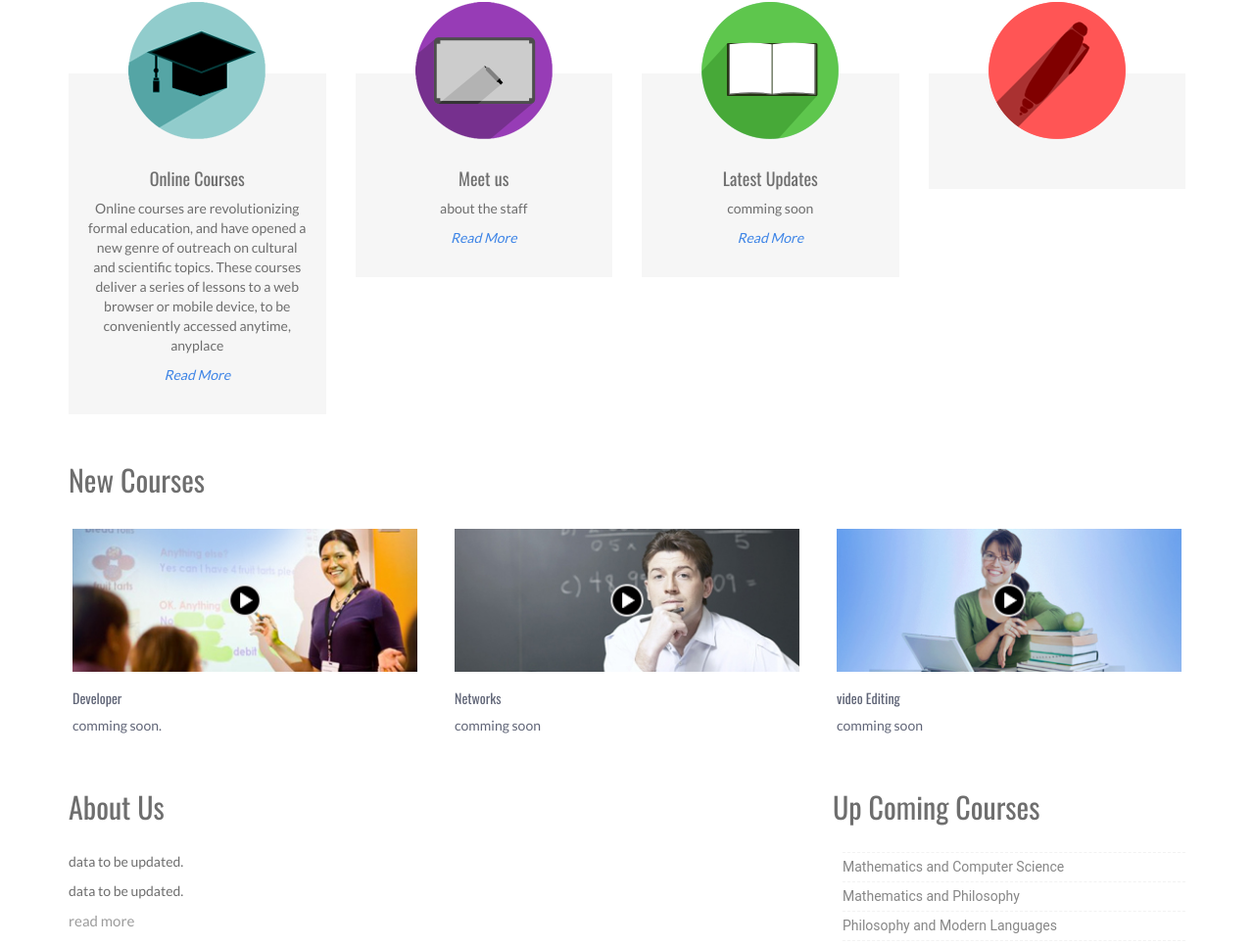
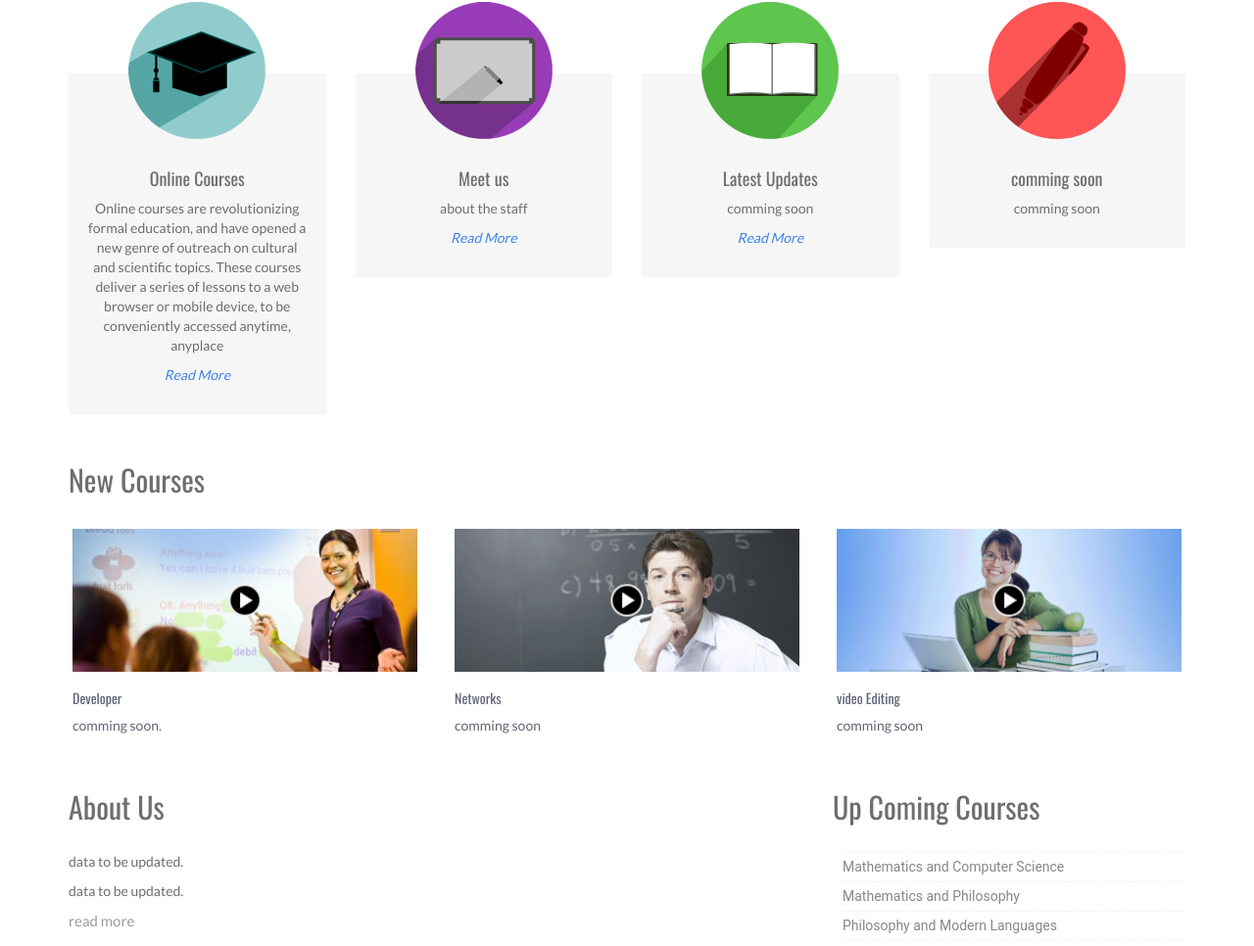
Before and after one commit to Mukesh1707/mukeshedu, a plain HTML site: page index.html in a window 1280 px wide. Shown: the part 738-1704 px from the top of the page at 98% size. Drawn offline with nearby package versions, Linux system fonts and the light colour scheme; files whose address does not match are found by name.

Commit message:
Update index.html

```diff
--- a/index.html
+++ b/index.html
@@ -115,6 +115,8 @@
 							<div class="icon-box-top grey-box-icon-pos">
 								<img src="assets/images/4.png" alt="" />
 							</div><!--icon box top -->
+							<h4>comming soon</h4>
+								<p>comming soon</p>
 
 
 						</div><!--grey box -->
```
